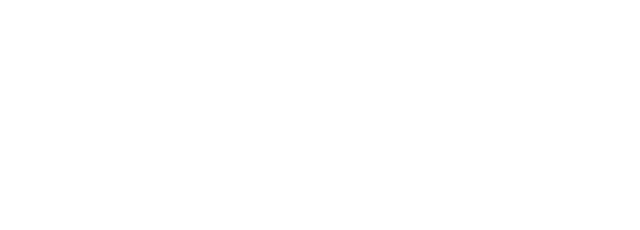
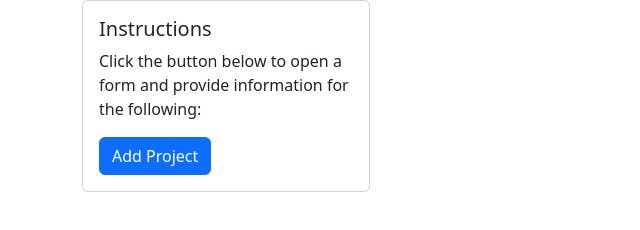
Before and after one commit to JDR8888/project-tracker, a plain HTML site: page index.html in a window 1280 px wide. Shown: the whole page, without its empty margins (0-640 px from the left). Drawn offline with nearby package versions, Linux system fonts and the light colour scheme.

Commit message:
added structure and card

```diff
--- a/index.html
+++ b/index.html
@@ -5,9 +5,28 @@
     <meta http-equiv="X-UA-Compatible" content="IE=edge">
     <meta name="viewport" content="width=device-width, initial-scale=1.0">
     <title>Project Tracker</title>
+    <link href="https://cdn.jsdelivr.net/npm/bootstrap@5.2.3/dist/css/bootstrap.min.css" rel="stylesheet" integrity="sha384-rbsA2VBKQhggwzxH7pPCaAqO46MgnOM80zW1RWuH61DGLwZJEdK2Kadq2F9CUG65" crossorigin="anonymous">
 </head>
 <body>
-
-
+    <header>
+        <!-- header -->
+    </header>
+    <section class="container">
+        <div class="row">
+            <div class="col-6">
+                <!-- instructions -->
+                <div class="card" style="width: 18rem;">
+                    <div class="card-body">
+                      <h5 class="card-title">Instructions</h5>
+                      <p class="card-text">Click the button below to open a form and provide information for the following:</p>
+                      <a href="#" class="btn btn-primary">Add Project</a>
+                    </div>
+                  </div>
+            </div>
+            <div class="col-6">
+                <!-- table -->
+            </div>
+        </div>
 </body>
+<script src="https://cdn.jsdelivr.net/npm/bootstrap@5.2.3/dist/js/bootstrap.bundle.min.js" integrity="sha384-kenU1KFdBIe4zVF0s0G1M5b4hcpxyD9F7jL+jjXkk+Q2h455rYXK/7HAuoJl+0I4" crossorigin="anonymous"></script>
 </html>
```
